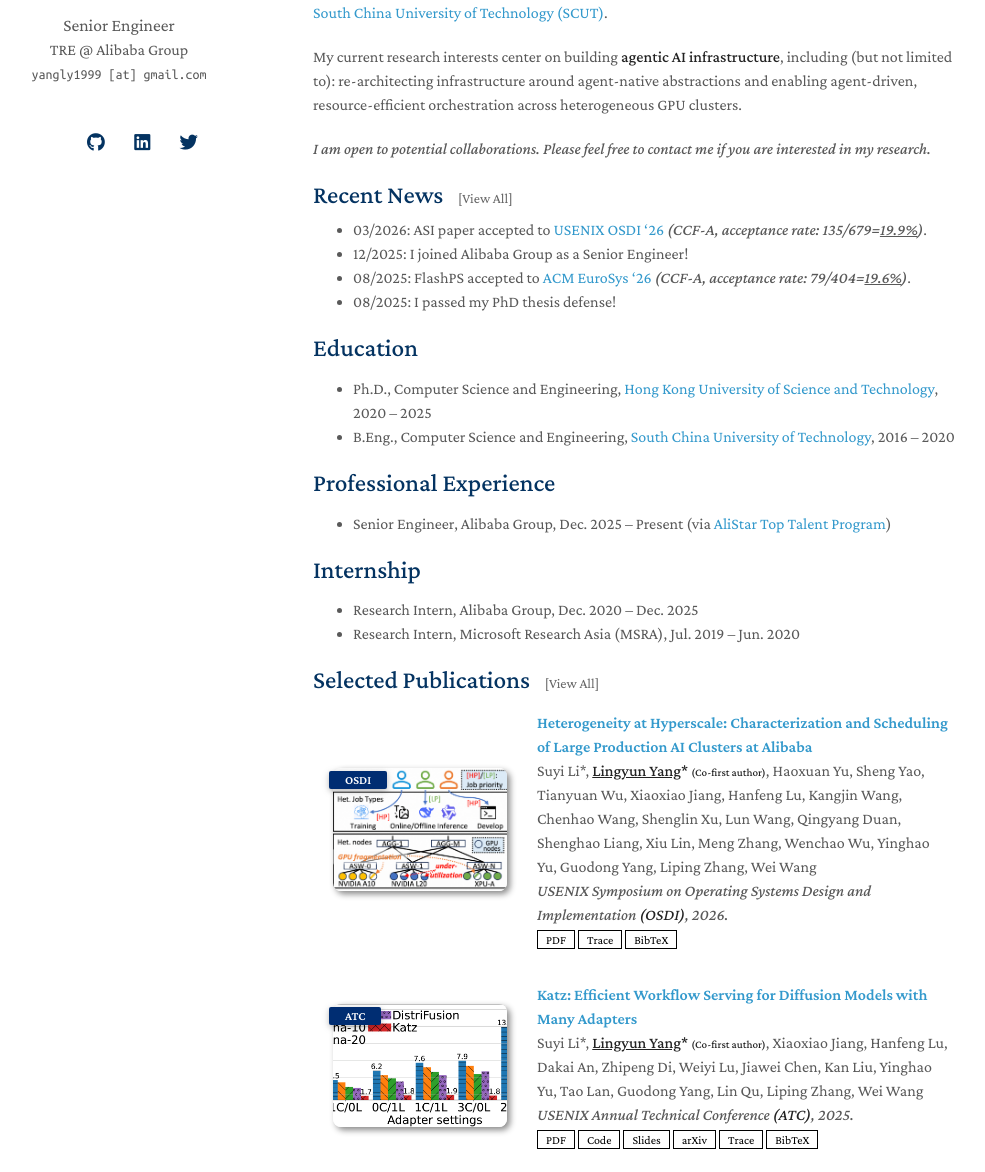
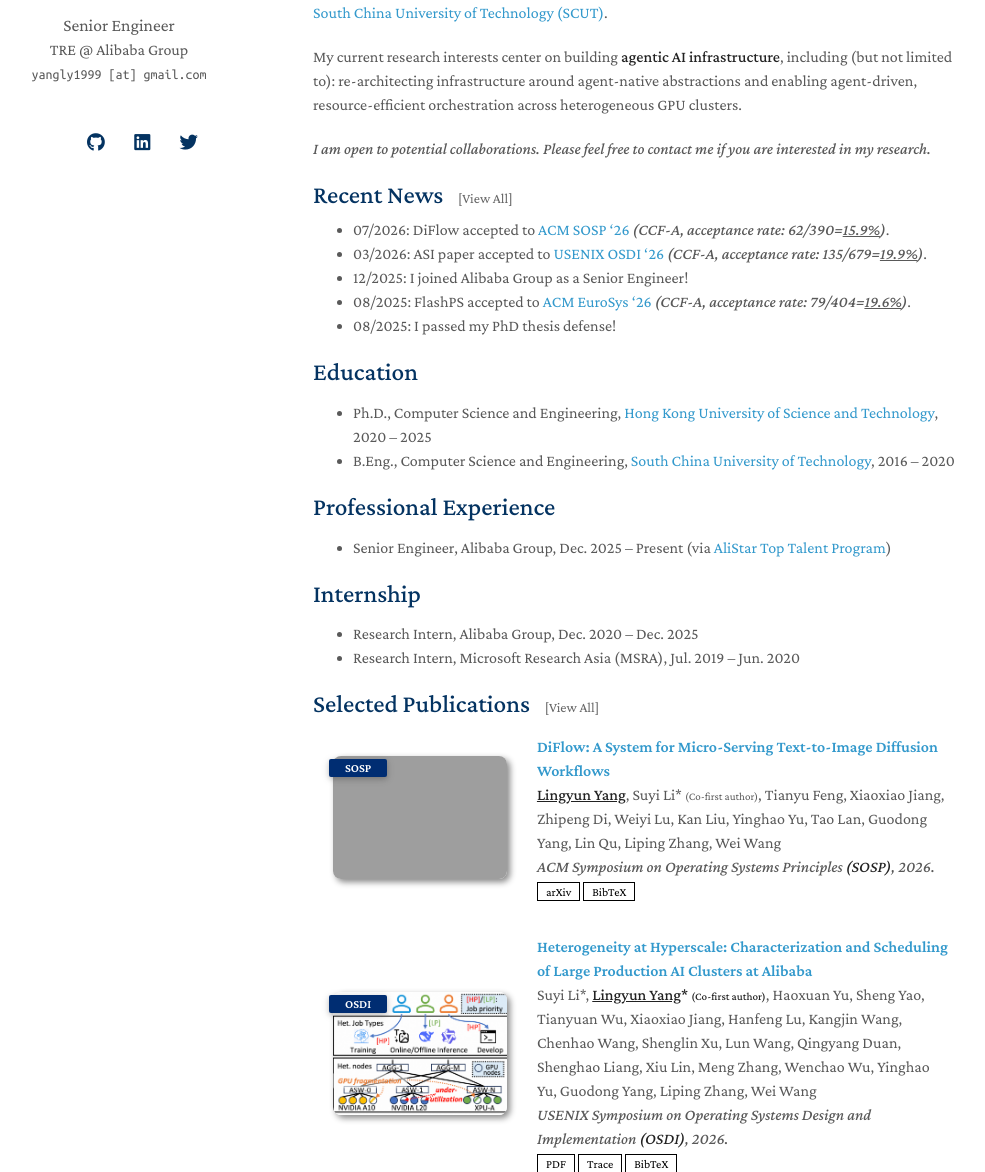
Before and after one commit to mental2008/academic-profile, a Jekyll site: the page built from index.md, in a window 1280 px wide and 1400 px high. Shown: the part 228-1400 px from the top of the window, without its empty margins (157-1142 px from the left). Built offline with Jekyll 4.4.1, drawn with Linux system fonts in a browser that asks for light colours; nearby versions of some CDN libraries; a style sheet for code colours, icons or effects is not loaded; our own code applies the rules of GitHub Pages for plain Markdown files; grey boxes are pictures that could not be loaded.

Commit message:
Add DiFlow SOSP paper

```diff
--- a/_data/publications.yml
+++ b/_data/publications.yml
@@ -1,4 +1,14 @@
 main:
+
+  - title: "DiFlow: A System for Micro-Serving Text-to-Image Diffusion Workflows"
+    authors: <strong><u>Lingyun Yang</u></strong>, Suyi Li* <small>(Co-first author)</small>, Tianyu Feng, Xiaoxiao Jiang, Zhipeng Di, Weiyi Lu, Kan Liu, Yinghao Yu, Tao Lan, Guodong Yang, Lin Qu, Liping Zhang, Wei Wang
+    conference_short: SOSP
+    conference: ACM Symposium on Operating Systems Principles <strong>(SOSP)</strong>, 2026.
+    source: https://arxiv.org/abs/2604.08123
+    arxiv: https://arxiv.org/abs/2604.08123
+    bibtex: ./assets/files/diflow-sosp26.txt
+    image: ./assets/img/diflow-cover.png
+    selected: true
 
   - title: "Heterogeneity at Hyperscale: Characterization and Scheduling of Large Production AI Clusters at Alibaba"
     authors: Suyi Li*, <strong><u>Lingyun Yang</u>* <small>(Co-first author)</small></strong>, Haoxuan Yu, Sheng Yao, Tianyuan Wu, Xiaoxiao Jiang, Hanfeng Lu, Kangjin Wang, Chenhao Wang, Shenglin Xu, Lun Wang, Qingyang Duan, Shenghao Liang, Xiu Lin, Meng Zhang, Wenchao Wu, Yinghao Yu, Guodong Yang, Liping Zhang, Wei Wang
--- a/_includes/news.md
+++ b/_includes/news.md
@@ -4,6 +4,7 @@
 
 <div class="news" style="margin-bottom: 20px;">
 {% capture recent_news %}
+- 07/2026: DiFlow accepted to [ACM SOSP '26](https://sigops.org/s/conferences/sosp/2026/) *(CCF-A, acceptance rate: 62/390=<u>15.9%</u>)*.
 - 03/2026: ASI paper accepted to [USENIX OSDI '26](https://www.usenix.org/conference/osdi26) *(CCF-A, acceptance rate: 135/679=<u>19.9%</u>)*.
 - 12/2025: I joined Alibaba Group as a Senior Engineer!
 - 08/2025: FlashPS accepted to [ACM EuroSys '26](https://2026.eurosys.org) *(CCF-A, acceptance rate: 79/404=<u>19.6%</u>)*.
@@ -15,6 +16,7 @@
 <!-- All News Section (Hidden by default) -->
 <div id="all-news" style="display: none;">
 {% capture all_news %}
+- 07/2026: DiFlow accepted to [ACM SOSP '26](https://sigops.org/s/conferences/sosp/2026/) *(CCF-A, acceptance rate: 62/390=<u>15.9%</u>)*.
 - 03/2026: ASI paper accepted to [USENIX OSDI '26](https://www.usenix.org/conference/osdi26) *(CCF-A, acceptance rate: 135/679=<u>19.9%</u>)*.
 - 12/2025: I joined Alibaba Group as a Senior Engineer!
 - 08/2025: FlashPS accepted to [ACM EuroSys '26](https://2026.eurosys.org) *(CCF-A, acceptance rate: 79/404=<u>19.6%</u>)*.
--- /dev/null
+++ b/assets/files/diflow-sosp26.txt
@@ -0,0 +1,6 @@
+@inproceedings{yang2026DiFlow,
+  title = {DiFlow: A System for Micro-Serving Text-to-Image Diffusion Workflows},
+  author = {Yang, Lingyun and Li, Suyi and Feng, Tianyu and Jiang, Xiaoxiao and Di, Zhipeng and Lu, Weiyi and Liu, Kan and Yu, Yinghao and Lan, Tao and Yang, Guodong and Qu, Lin and Zhang, Liping and Wang, Wei},
+  booktitle = {Proc. ACM SOSP},
+  year = {2026}
+}
```
Also changed, not shown: 1 other file.
